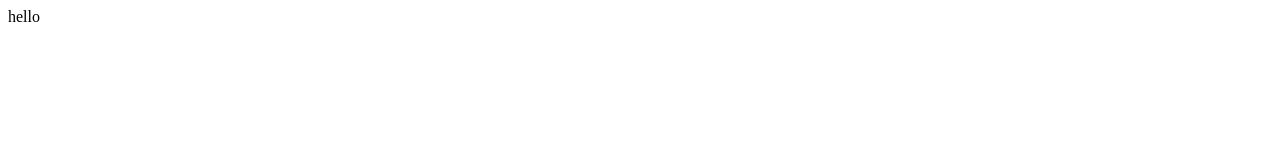
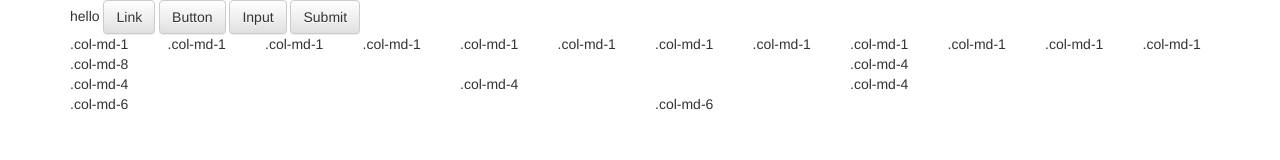
Before and after one commit to b5710404349/b5710404349.github.io, a plain HTML site: page index.html in a window 1280 px wide. Drawn offline with nearby package versions, Linux system fonts and the light colour scheme.

Commit message:
testBootstrap

```diff
--- a/index.html
+++ b/index.html
@@ -1,5 +1,50 @@
 <html>
+<head>
+<meta name="viewport" content="width=device-width, initial-scale=1">
+  <!-- Latest compiled and minified CSS -->
+<link rel="stylesheet" href="https://maxcdn.bootstrapcdn.com/bootstrap/3.3.7/css/bootstrap.min.css" integrity="sha384-BVYiiSIFeK1dGmJRAkycuHAHRg32OmUcww7on3RYdg4Va+PmSTsz/K68vbdEjh4u" crossorigin="anonymous">
+
+<!-- Optional theme -->
+<link rel="stylesheet" href="https://maxcdn.bootstrapcdn.com/bootstrap/3.3.7/css/bootstrap-theme.min.css" integrity="sha384-rHyoN1iRsVXV4nD0JutlnGaslCJuC7uwjduW9SVrLvRYooPp2bWYgmgJQIXwl/Sp" crossorigin="anonymous">
+
+<!-- Latest compiled and minified JavaScript -->
+<script src="https://maxcdn.bootstrapcdn.com/bootstrap/3.3.7/js/bootstrap.min.js" integrity="sha384-Tc5IQib027qvyjSMfHjOMaLkfuWVxZxUPnCJA7l2mCWNIpG9mGCD8wGNIcPD7Txa" crossorigin="anonymous"></script>
+</head>
 <body>
-<h>hello</h>
+  <div class="container">
+  <h>hello</h>
+  <a class="btn btn-default" href="#" role="button">Link</a>
+<button class="btn btn-default" type="submit">Button</button>
+<input class="btn btn-default" type="button" value="Input">
+<input class="btn btn-default" type="submit" value="Submit">
+  <div class="row">
+  <div class="col-md-1 col-xs-1">.col-md-1</div>
+  <div class="col-md-1 col-xs-1">.col-md-1</div>
+  <div class="col-md-1 col-xs-1">.col-md-1</div>
+  <div class="col-md-1">.col-md-1</div>
+  <div class="col-md-1">.col-md-1</div>
+  <div class="col-md-1">.col-md-1</div>
+  <div class="col-md-1">.col-md-1</div>
+  <div class="col-md-1">.col-md-1</div>
+  <div class="col-md-1">.col-md-1</div>
+  <div class="col-md-1">.col-md-1</div>
+  <div class="col-md-1">.col-md-1</div>
+  <div class="col-md-1">.col-md-1</div>
+</div>
+<div class="row">
+  <div class="col-md-8">.col-md-8</div>
+  <div class="col-md-4">.col-md-4</div>
+</div>
+<div class="row">
+  <div class="col-md-4">.col-md-4</div>
+  <div class="col-md-4">.col-md-4</div>
+  <div class="col-md-4">.col-md-4</div>
+</div>
+<div class="row">
+  <div class="col-md-6">.col-md-6</div>
+  <div class="col-md-6">.col-md-6</div>
+</div>
+  </div>
+
 </body>
 </html>
```
